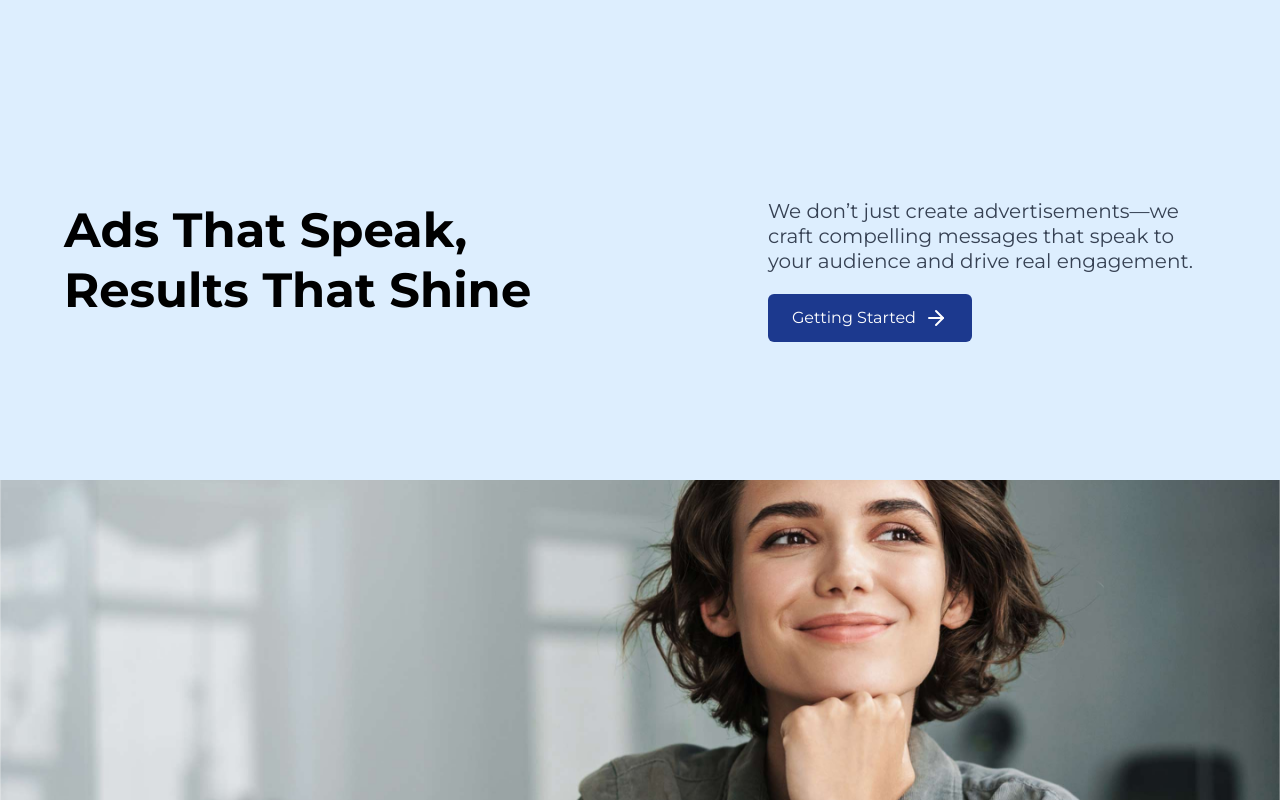
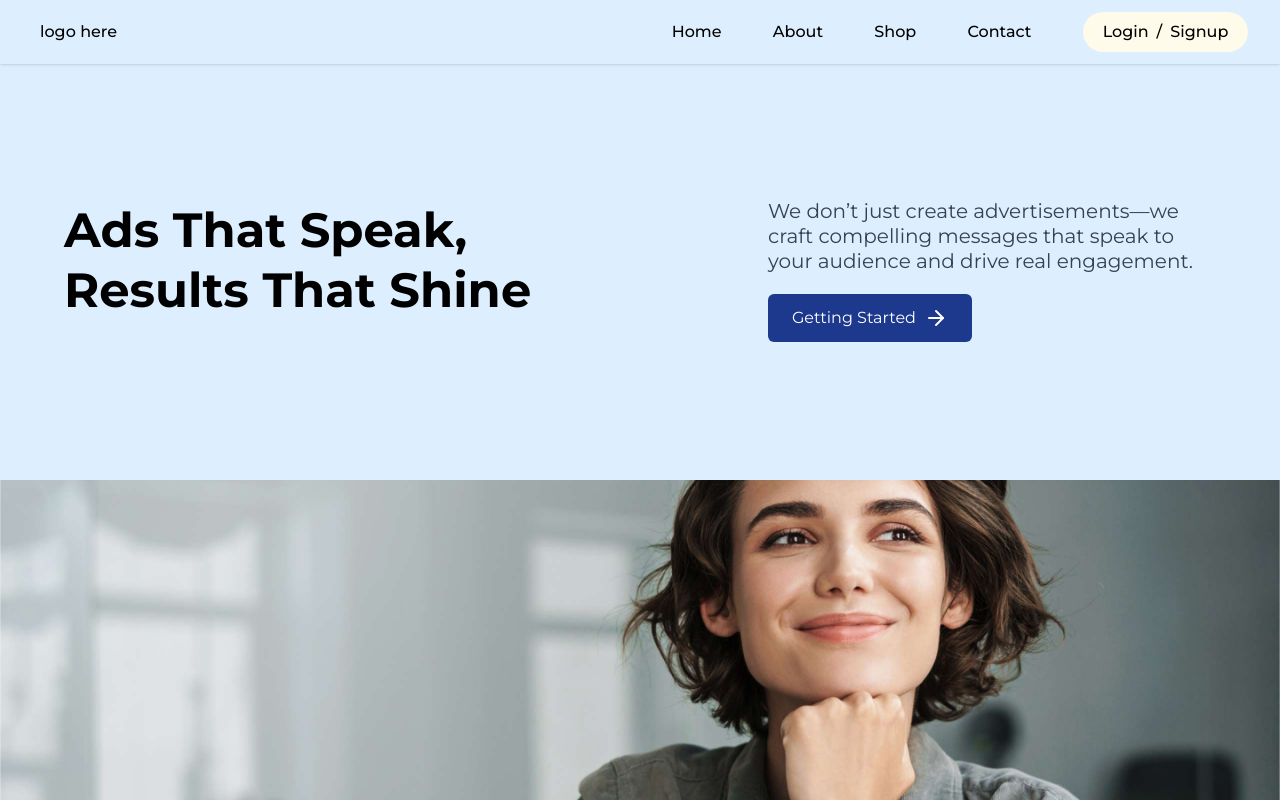
Before and after one commit to ASE-Devs/Advertising-app, a React (Vite) app: page / in a window 1280 px wide. Shown: the top 802 px of the page. Built offline with nearby package versions, Linux system fonts and the light colour scheme.

Commit message:
feature-homepage

```diff
--- a/src/components/Navbar.jsx
+++ b/src/components/Navbar.jsx
@@ -5,7 +5,7 @@ const Navbar = () => {
   return (
     <>
       <nav>
-        <div className="flex justify-between items-center h-16 bg-[#DDEEFE] text-black fixed w-full shadow-sm font-medium">
+        <div className="flex justify-between items-center h-16 bg-[#DDEEFE] text-black fixed w-full shadow-sm font-medium z-10">
           <div className="flex items-center pl-10">logo here</div>
           <div className="px-4 w-1/2 gap-5 flex justify-around items-center ">
             <Link to="/home" className="hover:text-[#325799]">
```
